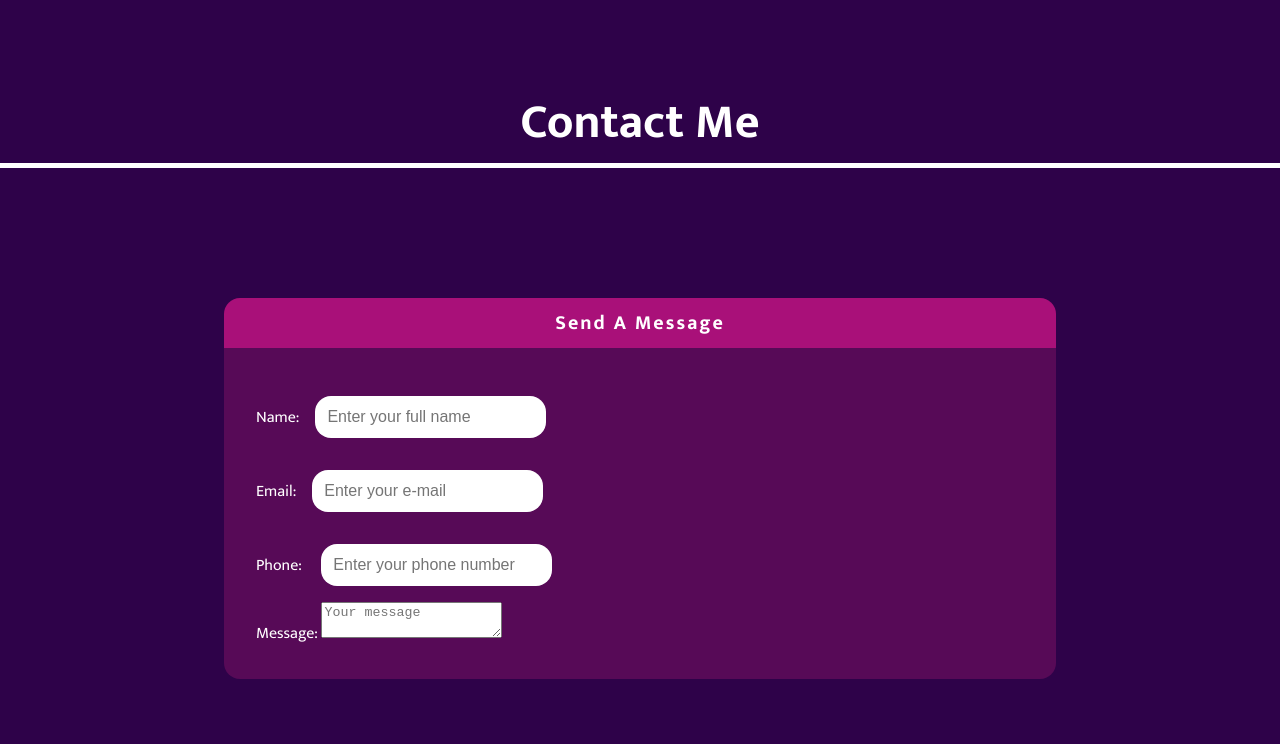
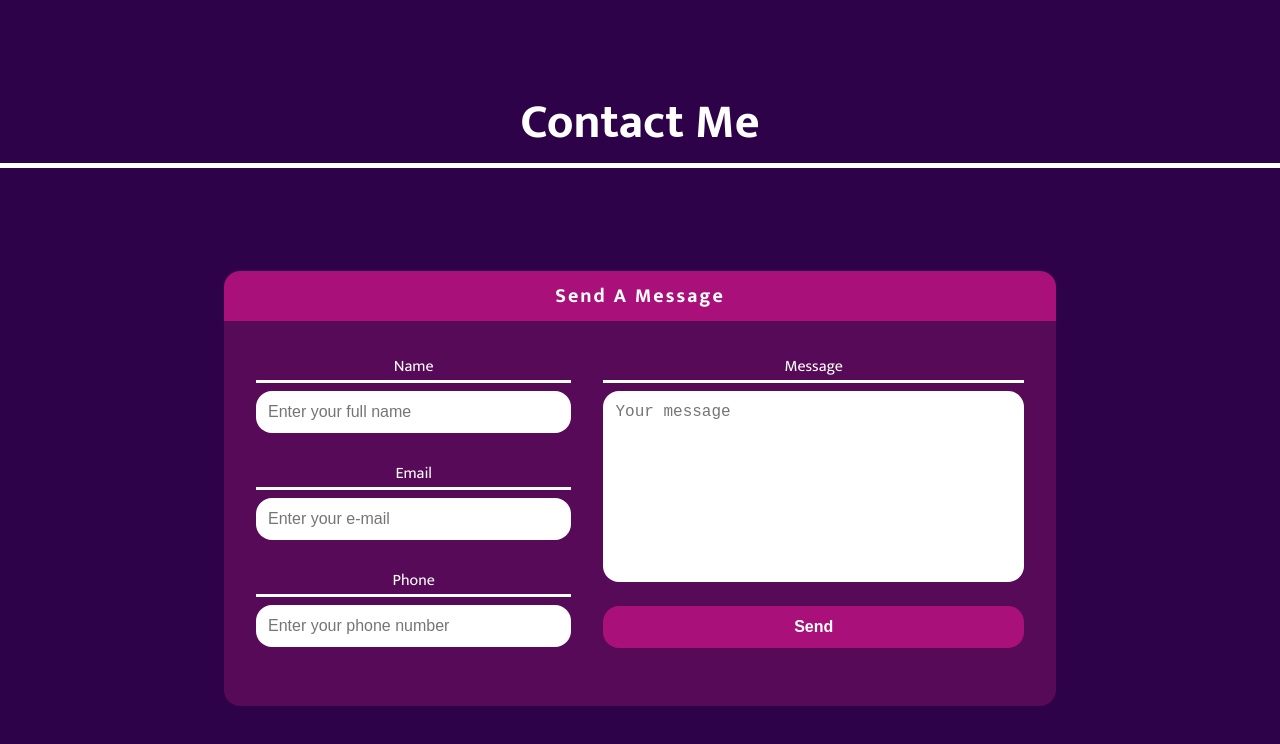
Before and after one commit to Svarscikas/Portfolio, a plain HTML site: page index.html in a window 1280 px wide. Shown: the part 2407-3151 px from the top of the page. Drawn offline with Linux system fonts and the light colour scheme.

Commit message:
more changes to portfolio

```diff
--- a/index.html
+++ b/index.html
@@ -155,19 +155,30 @@
     <div class="Section-container">
         <div class="Project-item" style="width: 65%;">
             <div class="Item-Category">Send A Message</div>
+            <form action="https://formsubmit.co/arnas.e@email.com" method="POST">
             <div class="Message-Content">
-                <form>
-                    <div>
-                        Name:<input type="text" name="Name" placeholder="Enter your full name" required><br>
-                        Email:<input type="text" name="Email" placeholder="Enter your e-mail" required><br>
-                        Phone: <input type="text" phone="Phone" placeholder="Enter your phone number" required><br>
+
+                    <div style="display: flex; flex-direction: column; flex: 3;">
+                        <div class="label">Name</div>
+                        <input type="text" name="Name" placeholder="Enter your full name" required><br>
+                        <div class="label">Email</div>
+                        <input type="email" name="Email" placeholder="Enter your e-mail" required><br>
+                        <div class="label">Phone</div>
+                        <input type="text" phone="Phone" placeholder="Enter your phone number" required><br>
                     </div>
-                    <div>
-                        Message: <textarea placeholder="Your message" name="Message" required></textarea>
+                    <div style="display: flex; flex-direction: column; flex: 4">
+                        <div class="label">Message</div>
+                        <textarea style="flex:2;"
+                        placeholder="Your message" name="Message" required></textarea>
+                        <div style="flex: 1;">
+                            <button type="submit">Send</button>
+                        </div>
+
                     </div>
-                </form>
+
 
             </div>
+        </form>
         </div>
     </div>
 </body>
--- a/styles.css
+++ b/styles.css
@@ -201,14 +201,42 @@ p {
 .Message-Content {
     display: flex;
     flex-direction: row;
+    gap: 2rem;
     color: white;
     padding: 2rem;
     background-color: var(--background-secondary);
     border-bottom-left-radius: 1rem;
     border-bottom-right-radius: 1rem;
 }
-.Message-Content form div {
-
+textarea {
+    border-radius: 1rem;
+    transition: 200ms;
+    margin-top: 0.5rem;
+    font-size: 1rem;
+    padding: 0.75rem;
+    border-radius: 1rem;
+    border: none;
+    margin-bottom: 0.5rem;
+    resize: none;
+}
+button {
+    cursor: pointer;
+    margin-top: 1rem;
+    font-size: 1rem;
+    border-radius: 1rem;
+    width: 100%;
+    color: white;
+    font-weight: bold;
+    padding: 0.75rem;
+    border: none;
+    background-color: var(--background-fourth);
+    transition: 200ms;
+}
+button:hover{
+    background-color: #F806CC;
+}
+textarea:focus {
+    outline: solid var(--background-third);
 }
 .Project-item {
     width: 90%;
@@ -218,12 +246,16 @@ input:focus {
    outline: solid var(--background-third);
 }
 input {
+    margin-top: 0.5rem;
     transition: 200ms;
     font-size: 1rem;
     padding: 0.75rem;
     border-radius: 1rem;
     border: none;
-    margin: 1rem;
+}
+.label {
+    text-align: center;
+    border-bottom: 3px solid white;
 }
 @keyframes wave {
     0%,40%,100% {
```
